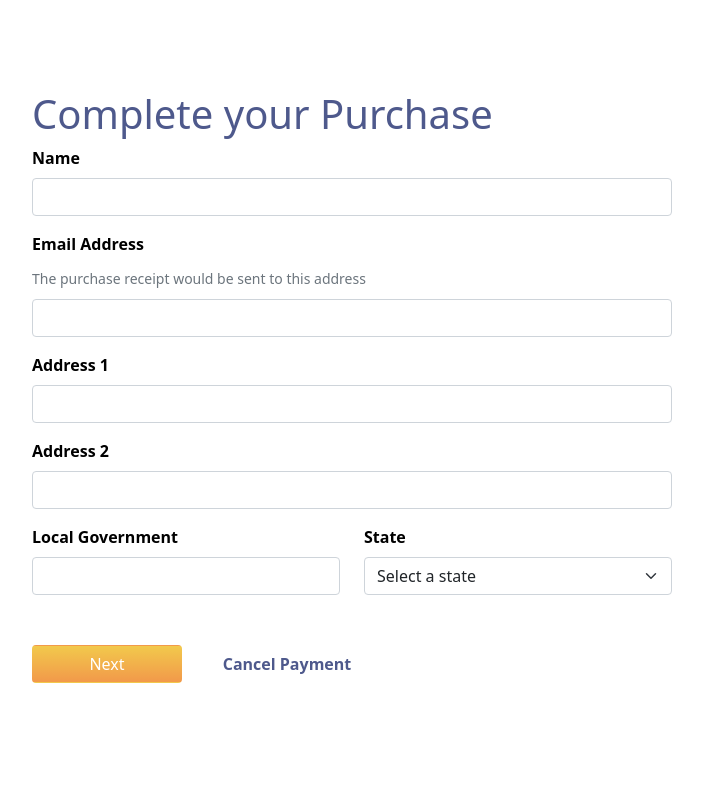
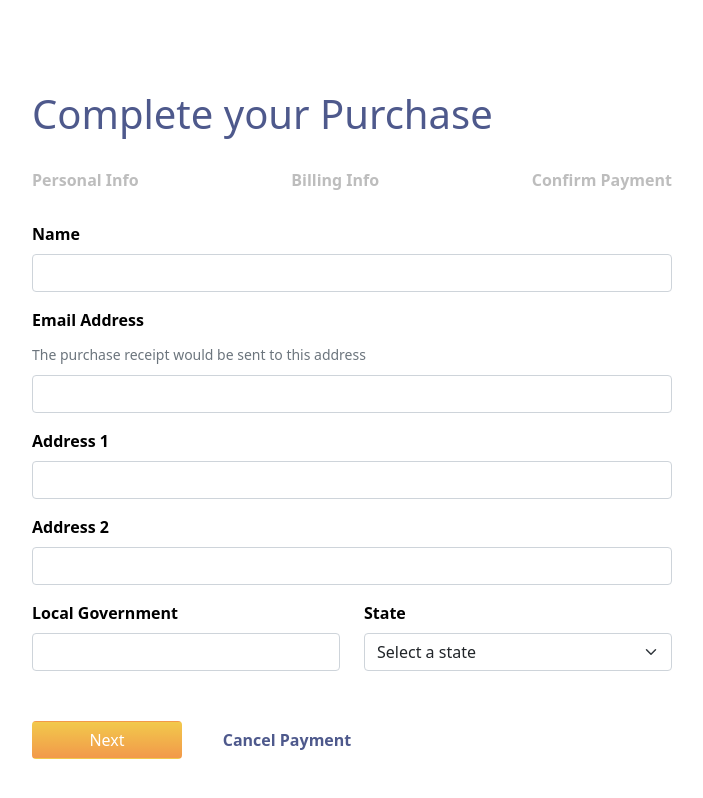
Before and after one commit to david-osas/iqube-task-one, a React (Create React App) app in the folder task-one/: page /payment in a window 1280 px wide. Shown: the top 798 px of the page, without its empty margins (288-991 px from the left). Built offline with nearby package versions, Linux system fonts and the light colour scheme.

Commit message:
Add Tab component

```diff
--- a/task-one/src/components/App.js
+++ b/task-one/src/components/App.js
@@ -1,5 +1,6 @@
 import {Switch, Route} from 'react-router-dom';
 import Form from './Form';
+import Tab from './Tab';
 
 function App() {
   return (
@@ -7,15 +8,18 @@ function App() {
       <Switch>
         <Route exact path='/'>
           <h1 className='app-heading'>Complete your Purchase</h1>
-          <Form />
+          <Tab />
+          <Form stage='personal' />
         </Route>
         <Route exact path='/billing'>
           <h1 className='app-heading'>Complete your Purchase</h1>
-          <Form />
+          <Tab />
+          <Form stage='billing' />
         </Route>
         <Route exact path='/payment'>
           <h1 className='app-heading'>Complete your Purchase</h1>
-          <Form />
+          <Tab />
+          <Form stage='payment' />
         </Route>
 
       </Switch>
--- /dev/null
+++ b/task-one/src/components/Tab.js
@@ -0,0 +1,14 @@
+import {Link} from 'react-router-dom';
+
+function Tab(){
+
+  return(
+    <div className='app-tab'>
+      <Link to='/' className='tab-link' >Personal Info</Link>
+      <Link to='/billing' className='tab-link' >Billing Info</Link>
+      <Link to='/payment' className='tab-link' >Confirm Payment</Link>
+    </div>
+  );
+}
+
+export default Tab;
--- a/task-one/src/general.css
+++ b/task-one/src/general.css
@@ -3,6 +3,17 @@
 }
 .app-heading{
   color: #4E598C;
+}
+.app-tab{
+  display: flex;
+  justify-content: space-between;
+  margin-top: 30px;
+  margin-bottom: 30px;
+}
+.tab-link{
+  text-decoration: none;
+  color: #BDBDBD;
+  font-weight: 600;
 }
 .app-btn-group{
   margin-top: 50px;
```
Also changed, not shown: 1 other file (tests, documents, lock files or other folders).
